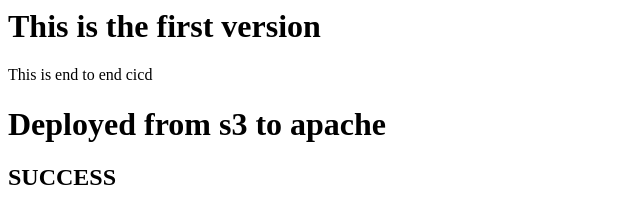
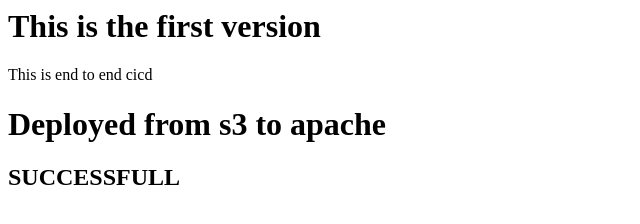
Before and after one commit to MounikaEragamReddy/automation-application, a plain HTML site: page index.html in a window 1280 px wide. Shown: the full height of the page, 0-640 px from the left. Drawn offline with Linux system fonts and the light colour scheme.

Commit message:
SUCESSFULL

```diff
--- a/index.html
+++ b/index.html
@@ -1,4 +1,4 @@
 <h1>This is the first version</h1>
 This is end to end cicd
 <h1>Deployed from s3 to apache</h1>
-<h2>SUCCESS</h2>
+<h2>SUCCESSFULL</h2>
```
